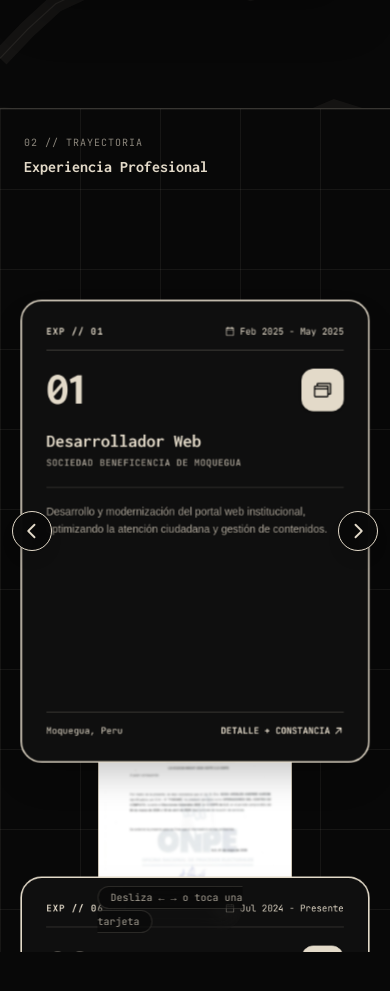
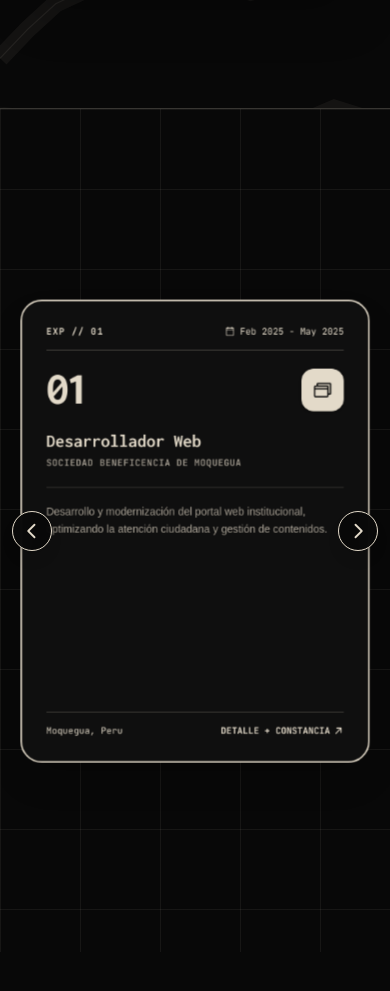
Before and after one commit to AndreeHappy/MyPage, a React (Vite) app: page / in a window 390 px wide. Shown: the part 1580-2571 px from the top of the page. Built offline with nearby package versions, Linux system fonts and the light colour scheme.

Commit message:
fix(experience): isolate cylinder rings with autoAlpha and remove trajectory header

```diff
--- a/src/components/Experience.jsx
+++ b/src/components/Experience.jsx
@@ -193,14 +193,18 @@ function drawSolid3DLetters(canvas, progress, timeSec = 0) {
   ctx.scale(dpr, dpr);
   ctx.clearRect(0, 0, width, height);
 
-  if (progress <= 0.015 || progress >= 0.985) {
+  if (progress < 0.28 || progress > 0.72) {
     ctx.restore();
     return;
   }
 
+  // Smooth fade in (0.28 -> 0.36) and fade out (0.64 -> 0.72)
   let alpha = 1;
-  if (progress < 0.12) alpha = (progress - 0.015) / 0.105;
-  else if (progress > 0.88) alpha = (0.985 - progress) / 0.105;
+  if (progress < 0.36) {
+    alpha = (progress - 0.28) / 0.08;
+  } else if (progress > 0.64) {
+    alpha = (0.72 - progress) / 0.08;
+  }
   ctx.globalAlpha = Math.max(0, Math.min(1, alpha));
 
   const isLight = document.documentElement.classList.contains("theme-light");
@@ -219,7 +223,9 @@ function drawSolid3DLetters(canvas, progress, timeSec = 0) {
   const scaleXY = 78; // Balanced size (scaled down from 108, was originally 60)
   const halfDepth = 26; // Solid, proportional 3D extrusion thickness (was 38)
 
-  const groupY = -680 + progress * 1360;
+  // Normalized transition progress across Phase 2 [0.28, 0.72]
+  const transProgress = (progress - 0.28) / 0.44;
+  const groupY = -720 + transProgress * 1440;
   const lightDir = [-0.32, -0.62, 0.71];
 
   const allPolys = [];
@@ -676,21 +682,23 @@ export default function Experience() {
 
       mm.add("(min-width: 0px)", () => {
         const isMobileScreen = window.innerWidth < 768;
-        const travelY = isMobileScreen ? 760 : 1080;
         const scrollDist = isMobileScreen ? "+=2400" : "+=3600";
+        const travelDistance = 2600;
 
         gsap.set(r1, {
           y: 0,
           z: 0,
           rotationX: 0,
-          rotationY: 0
+          rotationY: 0,
+          autoAlpha: 1
         });
 
         gsap.set(r2, {
-          y: travelY,
+          y: travelDistance,
           z: 0,
           rotationX: 0,
-          rotationY: 120
+          rotationY: 120,
+          autoAlpha: 0
         });
 
         let targetProgress = 0;
@@ -740,7 +748,7 @@ export default function Experience() {
           }
         });
 
-        // PHASE 1 (0 -> 1.2): Ring 1 rotates clockwise
+        // PHASE 1 (0 -> 1.2): Ring 1 rotates clockwise in place
         tl.to(
           r1,
           {
@@ -751,12 +759,13 @@ export default function Experience() {
           0
         );
 
-        // PHASE 2 (1.2 -> 2.4): Ring 1 rises up, solid 3D "A A S A" letters tumble through the center, Ring 2 rises from below
+        // PHASE 2 (1.2 -> 2.4): Ring 1 rises up & fades out, Ring 2 rises from below & fades in
         tl.to(
           r1,
           {
-            y: -travelY,
+            y: -travelDistance,
             rotationY: -300,
+            autoAlpha: 0,
             ease: "none",
             duration: 1.2
           },
@@ -768,13 +777,14 @@ export default function Experience() {
           {
             y: 0,
             rotationY: 0,
+            autoAlpha: 1,
             ease: "none",
             duration: 1.2
           },
           1.2
         );
 
-        // PHASE 3 (2.4 -> 3.6): Ring 2 rotates clockwise in center
+        // PHASE 3 (2.4 -> 3.6): Ring 2 rotates clockwise in place
         tl.to(
           r2,
           {
@@ -849,16 +859,6 @@ export default function Experience() {
         }}
       />
 
-      {/* Subtle Floating Section Header (Visible on Desktop & Mobile) */}
-      <div className="absolute top-5 sm:top-7 left-6 sm:left-10 z-30 pointer-events-none select-none">
-        <span className="text-[10px] sm:text-xs font-mono uppercase tracking-widest opacity-60">
-          02 // TRAYECTORIA
-        </span>
-        <h2 className="text-base sm:text-2xl font-bold font-title mt-0.5">
-          Experiencia Profesional
-        </h2>
-      </div>
-
       {/* Unified Responsive 3D Scene (Desktop, Mobile & Zoom) */}
       <div
         onTouchStart={handleTouchStart}
@@ -926,13 +926,6 @@ export default function Experience() {
         >
           <CaretRight size={20} weight="bold" />
         </button>
-
-        {/* Mobile Swipe / Tap Helper Pill */}
-        <div className="md:hidden absolute bottom-5 left-1/2 -translate-x-1/2 z-30 pointer-events-none">
-          <span className="px-3 py-1 rounded-full text-[10px] font-mono border backdrop-blur-md opacity-70 bg-[var(--bg)]/85 border-[var(--border-color)]">
-            Desliza ← → o toca una tarjeta
-          </span>
-        </div>
       </div>
 
       {/* Animated Fusion Modal View (Left Card: Detailed Info + Right Card: Constancia / Evidencia) */}
```
